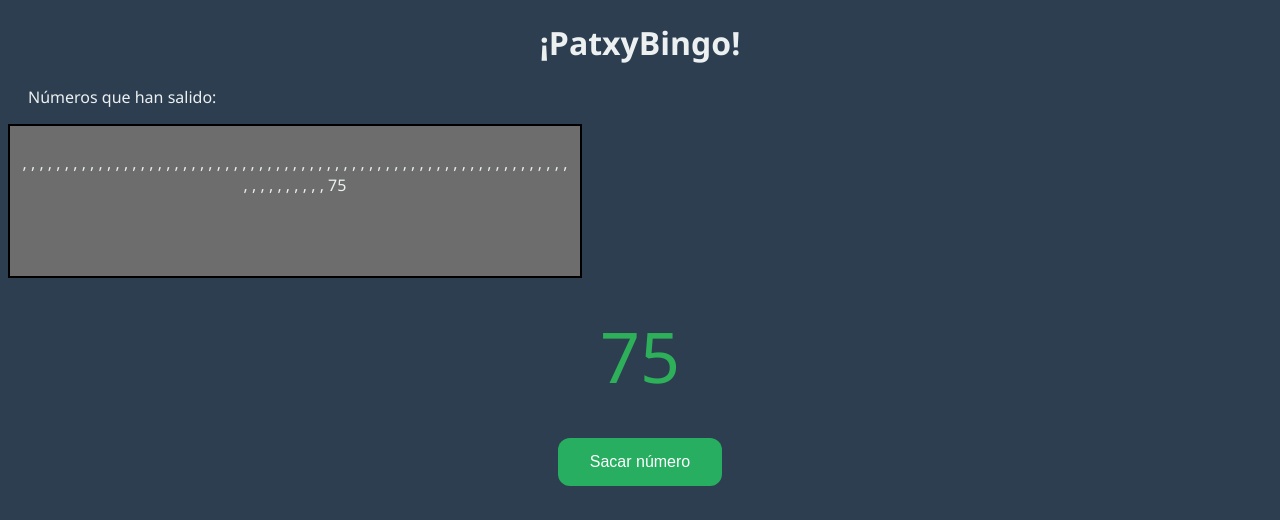
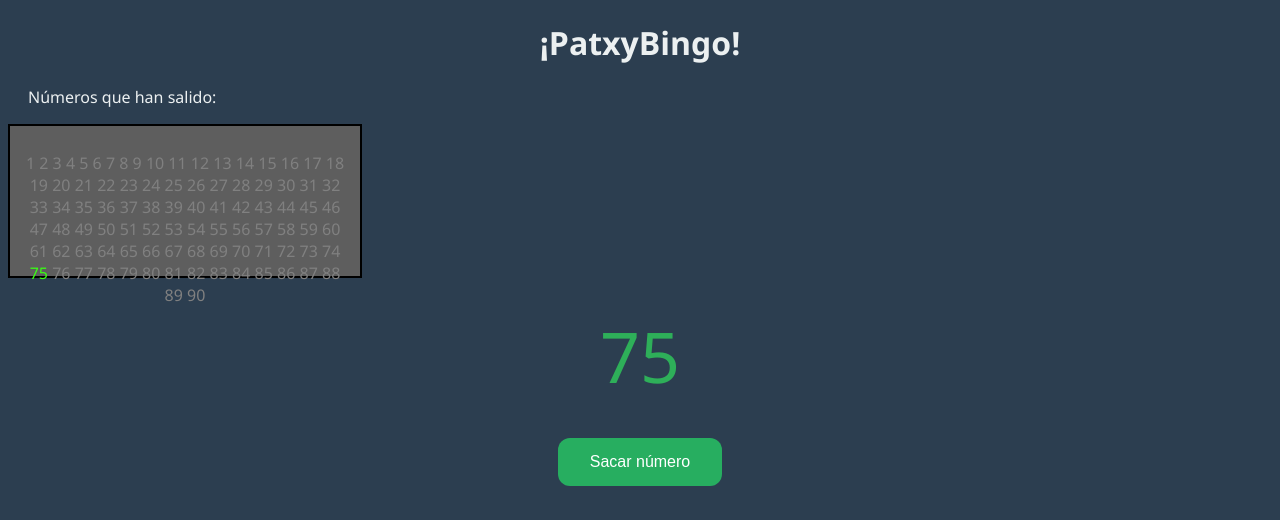
Before and after one commit to DanielBelenguer/patxyBingo, a plain HTML site: page index.html in a window 1280 px wide. Both pictures are taken after a click on the button "Sacar número". Shown: the top 520 px of the page. Drawn offline with Linux system fonts and the light colour scheme.

Commit message:
Se arregla un poco el stilo y la parte de registro de los números salidos del bingo

```diff
--- a/app.js
+++ b/app.js
@@ -19,7 +19,8 @@ function sacarBola() {
     } while (registroBolas.includes(bola));
 
     // Registramos la bola
-    registroBolas[bola] = bola;
+    registroBolas.push(bola);
+
 
     // Devolvemos la bola
     return bola;
@@ -29,6 +30,29 @@ function actualizarListaNumeros() {
     $listaNumeros.textContent = registroBolas.join(", ");
 }
 
+function plantillaRegistroBolas() {
+    for (let i = 1; i <= 90; i++) {
+        const span = document.createElement("span");
+        span.textContent = i;
+        span.style.color = "gray"; // Color apagado
+        span.id = `bola-${i}`;
+        $listaNumeros.appendChild(span);
+        $listaNumeros.innerHTML += " "; // Añadir espacio entre números
+    }
+}
+
+function actualizarListaNumeros() {
+    registroBolas.forEach(bola => {
+        const span = document.getElementById(`bola-${bola}`);
+        if (span) {
+            span.style.color = "#39FF14"; // Color verde fosforito
+        }
+    });
+}
+
+// EMPEZAMOS EL JUEGO
+plantillaRegistroBolas();
+
 // Llamamos a la función para sacar una bola y actualizamos la lista de números
 $btnSacarBola.addEventListener("click", () => {
         $numBola.textContent = sacarBola();
--- a/style.css
+++ b/style.css
@@ -39,10 +39,10 @@ body {
 
 /* Estilos generales para el cuadrado */
 #numerosSalidos {
-    width: 550px;
+    width: 330px;
     height: 130px;
     border: 2px solid black;
-    background-color: #6d6d6d;
+    background-color: #5e5e5e;
     text-align: center;
     padding: 10px;
 }
```
